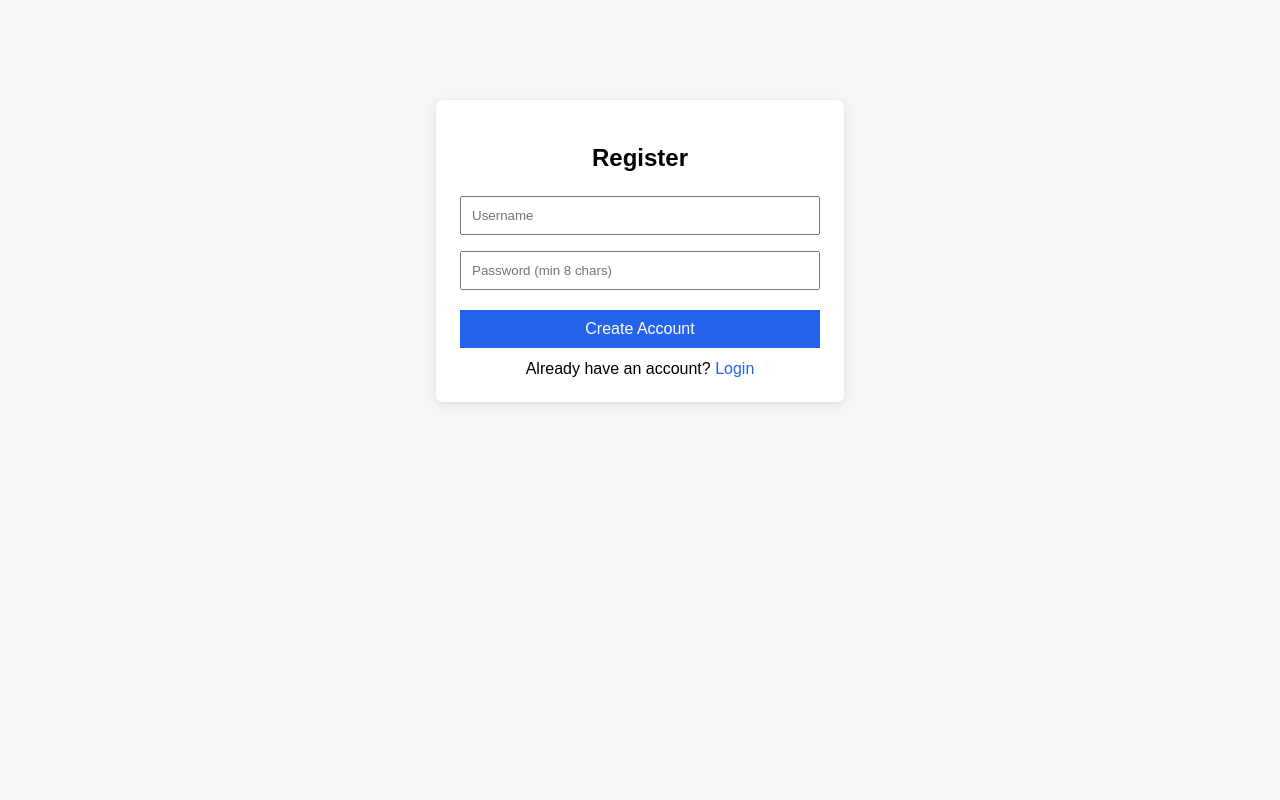
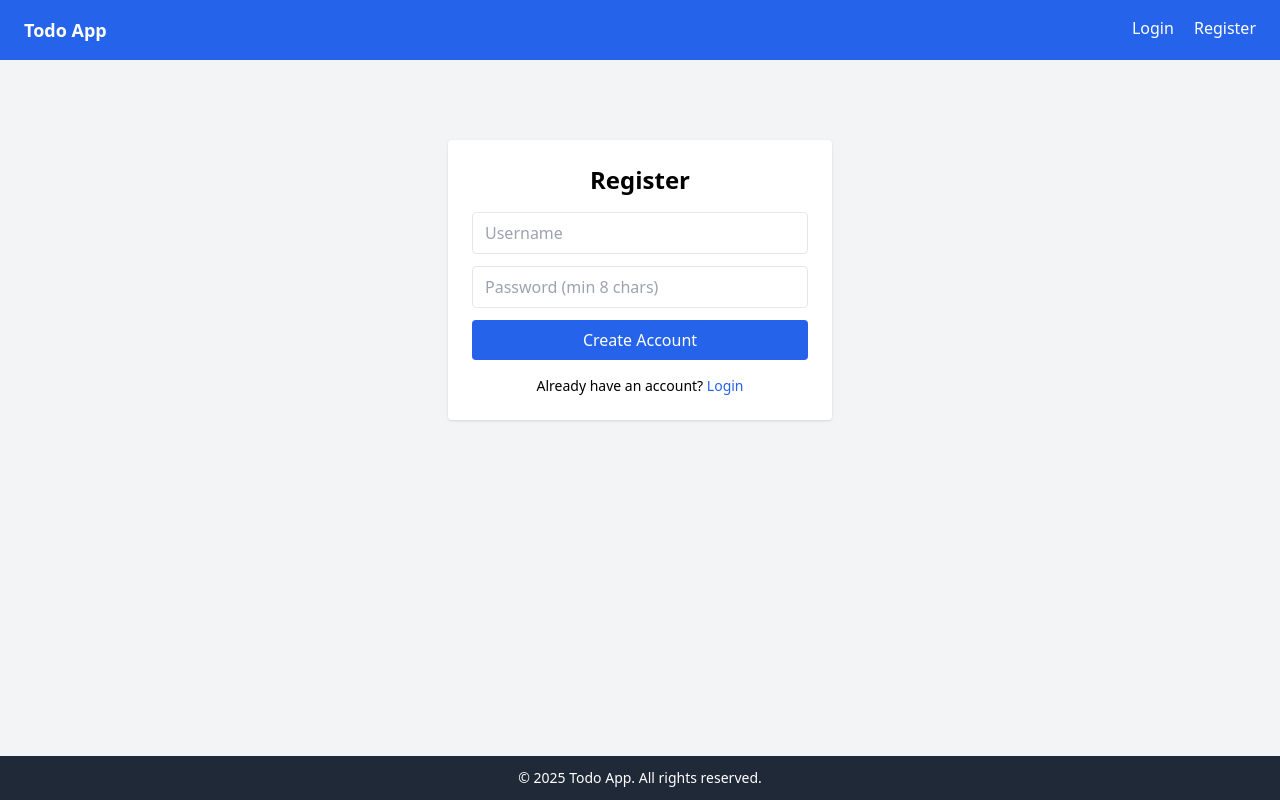
Before and after one commit to IshanKarn/ToDo, a FastAPI app: page /register in a window 1280 px wide. Run offline with FastAPI, Linux system fonts and the light colour scheme; parts of the project's set-up code (start-up, migrations or seed data) failed here and were passed over; some libraries are stand-ins or nearby versions.

Commit message:
Working ToDo app

```diff
--- a/app/main.py
+++ b/app/main.py
@@ -1,7 +1,9 @@
 from fastapi import FastAPI
+from fastapi.staticfiles import StaticFiles
 from app.database import init_db
 from app.routes import auth_ui,auth_api, tasks_api, tasks_ui
 import logging
+from starlette.middleware.sessions import SessionMiddleware
 
 logging.basicConfig(
     filename="app/logs/app.log",
@@ -11,6 +13,14 @@ logging.basicConfig(
 
 app = FastAPI(title="To-Do App")
 
+# 🔐 Session middleware (MUST be before routes)
+app.add_middleware(
+    SessionMiddleware,
+    secret_key="super-secret-key-change-this"
+)
+
+app.mount("/static", StaticFiles(directory="app/static"), name="static")
+
 init_db()
 
 app.include_router(auth_ui.router)
--- /dev/null
+++ b/app/static/css/register.css
@@ -0,0 +1,4 @@
+/* register.css */
+input {
+    transition: border-color 0.2s ease, box-shadow 0.2s ease;
+}
--- a/app/templates/base.html
+++ b/app/templates/base.html
@@ -0,0 +1,41 @@
+<!DOCTYPE html>
+<html lang="en">
+<head>
+    <meta charset="UTF-8">
+    <title>{% block title %}Todo App{% endblock %}</title>
+
+    <!-- Tailwind CDN -->
+    <script src="https://cdn.tailwindcss.com"></script>
+
+    <!-- Page specific CSS -->
+    {% block css %}{% endblock %}
+</head>
+<body class="bg-gray-100 min-h-screen flex flex-col">
+
+<!-- Navbar -->
+<nav class="bg-blue-600 text-white px-6 py-4 flex justify-between">
+    <h1 class="font-semibold text-lg">Todo App</h1>
+
+    <div class="space-x-4">
+        {% if is_logged_in %}
+            <a href="/" class="hover:underline">Tasks</a>
+            <a href="/logout" class="hover:underline">Logout</a>
+        {% else %}
+            <a href="/login" class="hover:underline">Login</a>
+            <a href="/register" class="hover:underline">Register</a>
+        {% endif %}
+    </div>
+</nav>
+
+<!-- Main content -->
+<main class="flex-grow">
+    {% block content %}{% endblock %}
+</main>
+
+<!-- Footer -->
+<footer class="bg-gray-800 text-white text-center py-3 text-sm">
+    © {{ 2025 }} Todo App. All rights reserved.
+</footer>
+
+</body>
+</html>
--- a/app/templates/register.html
+++ b/app/templates/register.html
@@ -1,77 +1,33 @@
-<!DOCTYPE html>
-<html lang="en">
-<head>
-    <meta charset="UTF-8">
-    <title>Register</title>
-    <style>
-        body {
-            font-family: Arial, sans-serif;
-            background: #f4f6f8;
-        }
-        .container {
-            width: 360px;
-            margin: 100px auto;
-            padding: 24px;
-            background: white;
-            border-radius: 6px;
-            box-shadow: 0 2px 8px rgba(0,0,0,0.1);
-        }
-        h2 {
-            text-align: center;
-            margin-bottom: 16px;
-        }
-        input {
-            width: 100%;
-            padding: 10px;
-            margin: 8px 0;
-            box-sizing: border-box;
-        }
-        button {
-            width: 100%;
-            padding: 10px;
-            margin-top: 12px;
-            background: #2563eb;
-            border: none;
-            color: white;
-            font-size: 16px;
-            cursor: pointer;
-        }
-        button:hover {
-            background: #1e40af;
-        }
-        .error {
-            color: red;
-            font-size: 14px;
-            margin-bottom: 10px;
-            text-align: center;
-        }
-        .link {
-            text-align: center;
-            margin-top: 12px;
-        }
-        a {
-            text-decoration: none;
-            color: #2563eb;
-        }
-    </style>
-</head>
-<body>
+{% extends "base.html" %}
 
-<div class="container">
-    <h2>Register</h2>
+{% block title %}Register{% endblock %}
+
+{% block css %}
+<link rel="stylesheet" href="/static/css/register.css">
+{% endblock %}
+
+{% block content %}
+<div class="flex justify-center items-center mt-20">
+    <div class="bg-white p-6 rounded shadow w-96">
+        <h2 class="text-2xl font-semibold text-center mb-4">Register</h2>
 
         {% if request.query_params.get("error") == "exists" %}
-        <div class="error">Username already exists</div>
+            <p class="text-red-500 text-sm text-center mb-3">
+                Username already exists
+            </p>
         {% elif request.query_params.get("error") == "weak" %}
-        <div class="error">Password must be at least 8 characters</div>
+            <p class="text-red-500 text-sm text-center mb-3">
+                Password must be at least 8 characters
+            </p>
         {% endif %}
 
-    <form method="post" action="/register">
+        <form method="post" action="/register" class="space-y-3">
             <input
                 type="text"
                 name="username"
                 placeholder="Username"
                 required
+                class="w-full border px-3 py-2 rounded focus:outline-none focus:ring focus:ring-blue-300"
             />
 
             <input
@@ -79,16 +35,21 @@
                 name="password"
                 placeholder="Password (min 8 chars)"
                 required
+                class="w-full border px-3 py-2 rounded focus:outline-none focus:ring focus:ring-blue-300"
             />
 
-        <button type="submit">Create Account</button>
+            <button
+                type="submit"
+                class="w-full bg-blue-600 text-white py-2 rounded hover:bg-blue-700"
+            >
+                Create Account
+            </button>
         </form>
 
-    <div class="link">
+        <p class="text-sm text-center mt-4">
             Already have an account?
-        <a href="/login">Login</a>
+            <a href="/login" class="text-blue-600 hover:underline">Login</a>
+        </p>
     </div>
 </div>
-
-</body>
-</html>
+{% endblock %}
--- a/requirements.txt
+++ b/requirements.txt
@@ -20,3 +20,6 @@ python-multipart==0.0.9
 # Testing
 pytest==8.1.1
 httpx==0.27.0
+
+# Session
+itsdangerous
```
Also changed, not shown: app/crud.py (+23 -0 lines), app/routes/auth_api.py (+0 -12 lines), app/routes/auth_ui.py (+19 -17 lines), app/routes/tasks_api.py (+0 -25 lines), app/routes/tasks_ui.py (+2 -37 lines), app/security.py (+15 -0 lines), app/static/css/login.css (added, +14 -0 lines), app/static/css/tasks.css (added, +10 -0 lines), app/templates/login.html (+19 -20 lines), app/templates/tasks.html (+80 -14 lines). Lines whose indentation alone changed are shown as unchanged.
